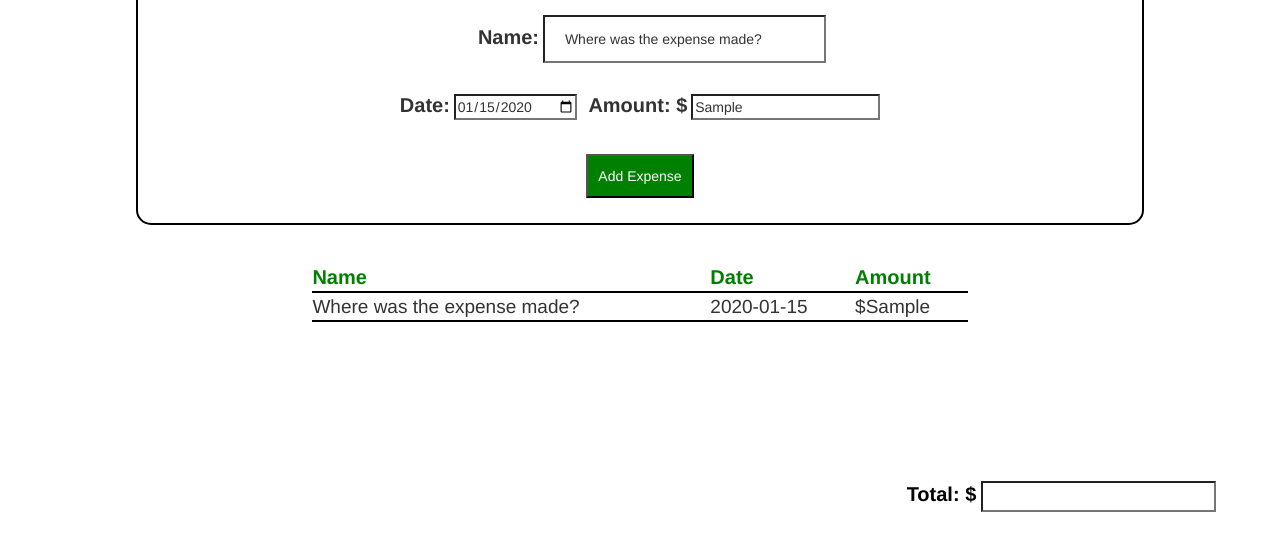
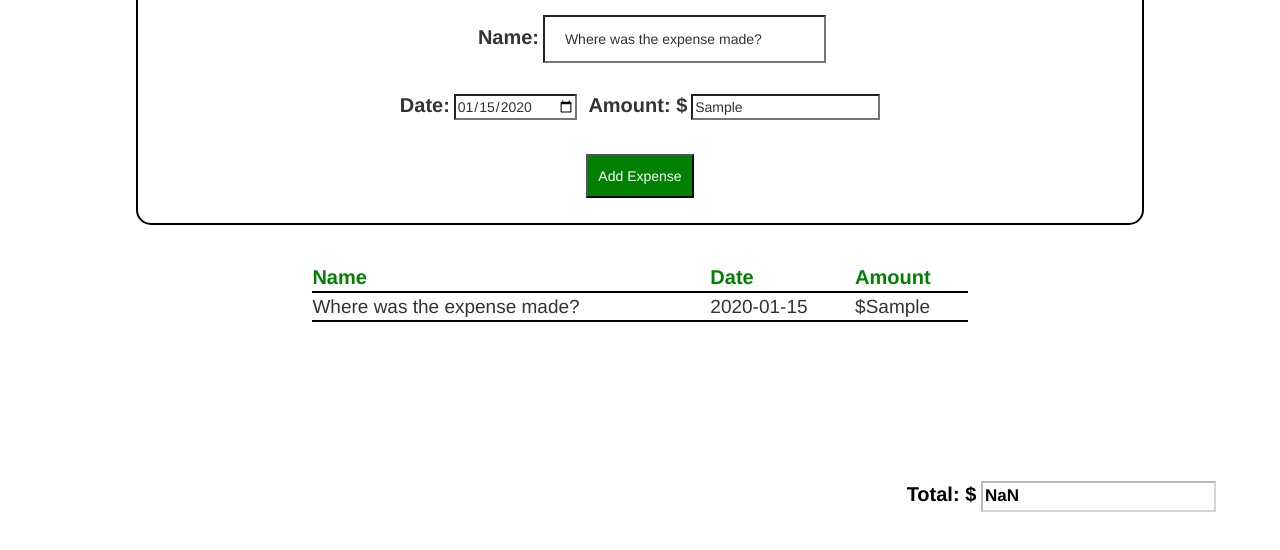
Before and after one commit to JoseAmarante12/Expense-Tracker, a plain HTML site: page index.html in a window 1280 px wide. Both pictures are taken after typing "2020-01-15", "Sample" into the empty fields and a click on the button "Add Expense". Shown: the part 222-772 px from the top of the page. Drawn offline with nearby package versions, Linux system fonts and the light colour scheme.

Commit message:
Fixed Bugs
Made total input box 'non-interactable'.
Fixed the total to display 2 decimal places. Changed method being used with the amount from parseInt() to Number().

```diff
--- a/code.js
+++ b/code.js
@@ -41,8 +41,8 @@ function total(){
     let amount =  document.getElementById("currency").value;
     let currentValue = document.getElementById("totall").value;
 
-    let add = parseInt(amount) +parseInt(currentValue);
+    let add = Number(amount) +Number(currentValue);
 
 
-     document.getElementById("totall").value= add;
+     document.getElementById("totall").value= add.toFixed(2);
 }
--- a/index.html
+++ b/index.html
@@ -48,7 +48,7 @@
 
                 <div class="total">
                     <label >Total: $</label>
-                    <input type="number" id="totall" value='0' >
+                    <input type="text" disabled='disabled' id="totall" value='0' >
                 </div>
         </main>
         <div class='space'>
```
